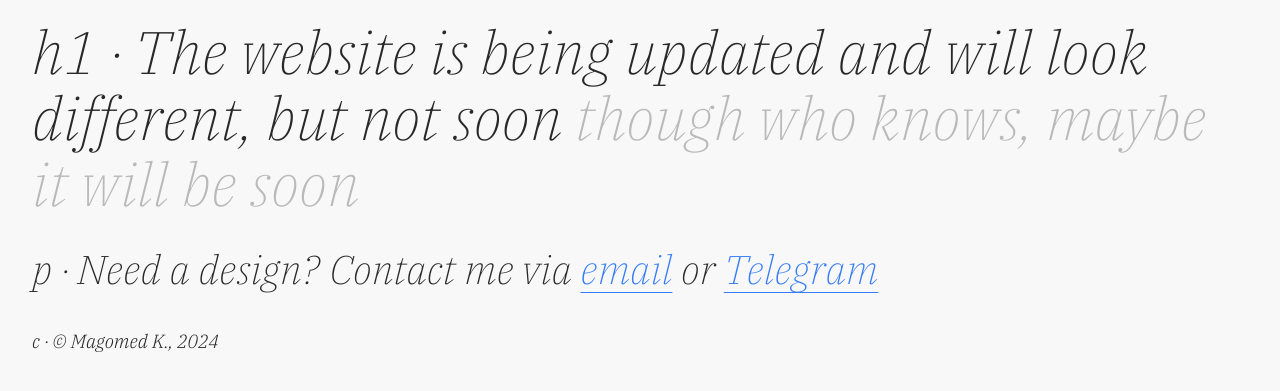
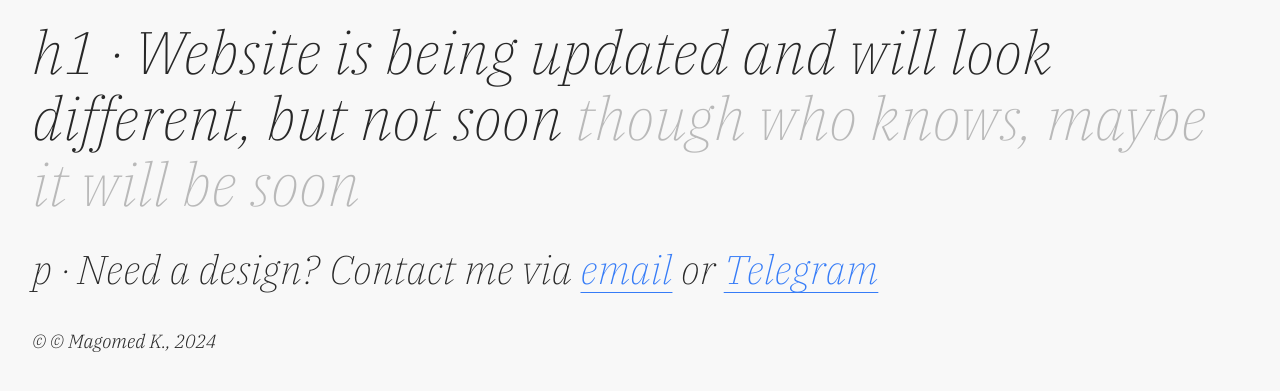
Before and after one commit to sekkeio/me, a PHP site: page /en in a window 1280 px wide. Shown: the part 53-444 px from the top of the page. Run offline with PHP 8.4, Linux system fonts and the light colour scheme.

Commit message:
changed footer and little fix h1 in en-version

```diff
--- a/assets/css/style.css
+++ b/assets/css/style.css
@@ -78,7 +78,7 @@ p::before {
 }
 
 footer::before {
-  content:"c ·";
+  content:"©";
 }
 
 
@@ -116,7 +116,7 @@ footer::before {
   }
 
   footer::before {
-    content:"<footer>";
+    content:"<copyright>";
   }
 
 }
--- a/en/index.html
+++ b/en/index.html
@@ -17,7 +17,7 @@
 <body>
   <div class="container">
     <header><a href="/">РУС</a> · EN</header>
-    <h1>The website is being updated and will look different, but not soon <span class="in-head-ghost">though who knows, maybe it will be soon</span></h1>
+    <h1>Website is being updated and will look different, but not soon <span class="in-head-ghost">though who knows, maybe it will be soon</span></h1>
     <p>Need a design? Contact me via <a href="mailto:me@sekkeio.me">email</a> or <a href="https://t.me/m/TYSvPqPIZDNi">Telegram</a></p>
     <footer>© Magomed K., 2024</footer>
   </div>
--- a/index.html
+++ b/index.html
@@ -19,7 +19,7 @@
     <header>РУС · <a href="/en">EN</a></header>
     <h1>Сайт наполняется и будет выгледеть иначе, но не скоро <span class="in-head-ghost">(хотя фиг его знает, может и скоро)</span></h1>
     <p>Нужен дизайн? Пишите <a href="mailto:me@sekkeio.ru">на почту</a> или <a href="https://t.me/m/gmvST-2tMDI6">в Телеграм</a></p>
-    <footer>© Магомед К., 2024</footer>
+    <footer>Магомед К., 2024</footer>
   </div>
 </body>
 
```
